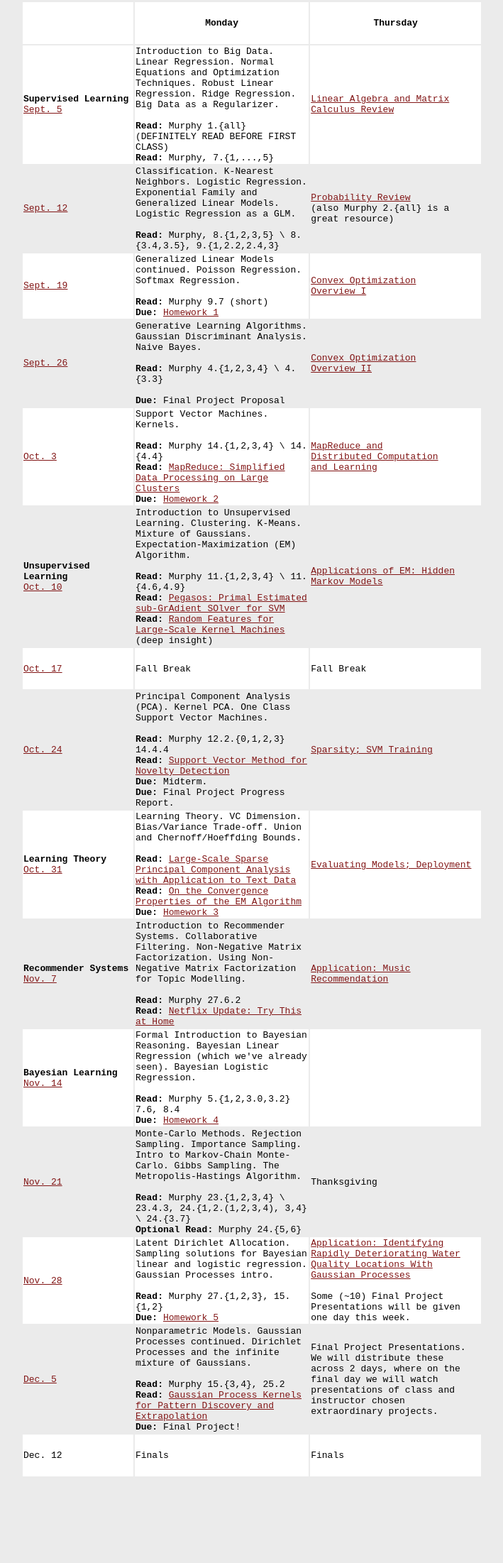
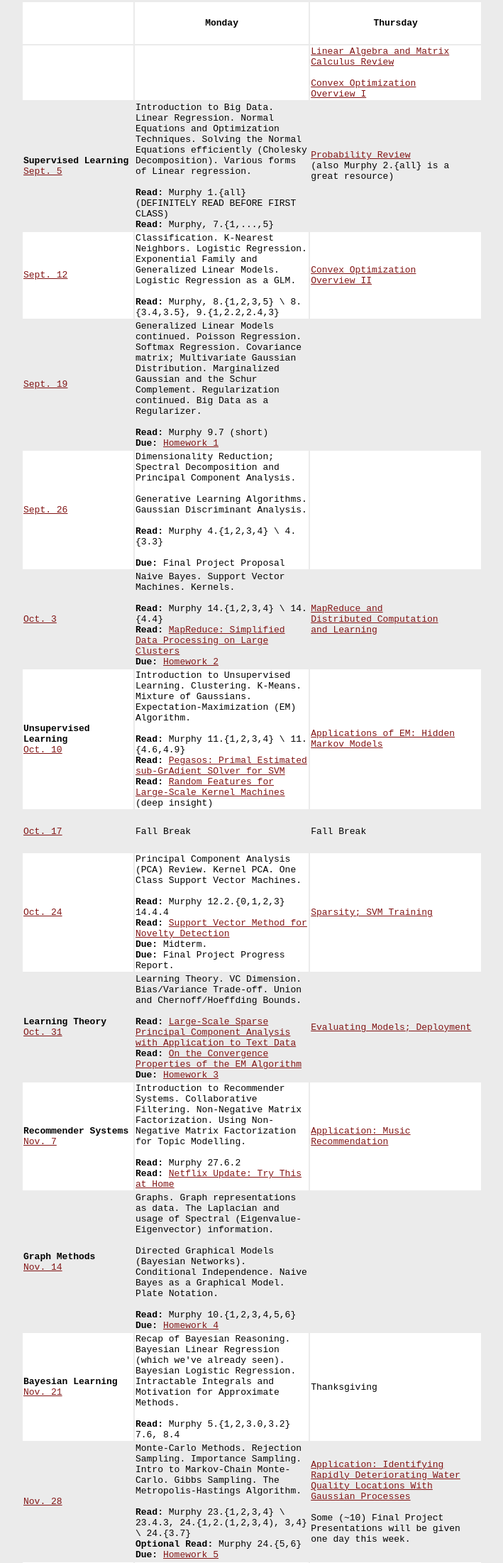
Before and after one commit to math189r/math189r.github.io, a plain HTML site: page index.html in a window 1280 px wide. Shown: the part 200-2402 px from the top of the page at 71% size, without its empty margins (285-994 px from the left). Before the commit the page ends 2308 px from the top, so only its background shows below. Drawn offline with Linux system fonts and the light colour scheme.

Commit message:
update syllabus

```diff
--- a/index.html
+++ b/index.html
@@ -43,20 +43,31 @@
     </thead>
     <tbody>
 
+        <tr>
+            <td></td>
+            <td></td>
+            <td>
+                <a href="materials/section/linear.pdf">Linear Algebra and Matrix Calculus Review</a></br></br>
+                <a href="materials/section/convex.pdf">Convex Optimization</br>Overview I</a>
+            </td>
+        </tr>
+
         <!-- Supervised Learning -->
         <tr>
             <td><b>Supervised Learning</b></br><a href="">Sept. 5</a></td>
             <td>
                 Introduction to Big Data. Linear Regression. Normal
-                Equations and Optimization Techniques.
-                Robust Linear Regression. Ridge Regression.
-                Big Data as a Regularizer. </br></br>
+                Equations and Optimization Techniques. Solving the Normal
+                Equations efficiently (Cholesky Decomposition).
+                Various forms of Linear regression.
+                 </br></br>
 
                 <b>Read:</b> Murphy 1.{all} (DEFINITELY READ BEFORE FIRST CLASS)</br>
                 <b>Read:</b> Murphy, 7.{1,...,5}
             </td>
             <td>
-                <a href="materials/section/linear.pdf">Linear Algebra and Matrix Calculus Review</a>
+                <a href="http://cs229.stanford.edu/section/cs229-prob.pdf">Probability Review</a></br>
+                (also Murphy 2.{all} is a great resource)
             </td>
         </tr>
         <tr>
@@ -70,39 +81,48 @@
                 <b>Read:</b> Murphy, 8.{1,2,3,5} \ 8.{3.4,3.5}, 9.{1,2.2,2.4,3}
             </td>
             <td>
-                <a href="http://cs229.stanford.edu/section/cs229-prob.pdf">Probability Review</a></br>
-                (also Murphy 2.{all} is a great resource)
+                <a href="materials/section/convex.pdf">Convex Optimization</br>Overview II</a>
             </td>
         </tr>
         <tr>
             <td><a href="">Sept. 19</a></td>
             <td>
                 Generalized Linear Models continued.
-                Poisson Regression. Softmax Regression.</br></br>
+                Poisson Regression. Softmax Regression.
+                Covariance matrix; Multivariate Gaussian
+                Distribution. Marginalized Gaussian and the Schur
+                Complement.
+                Regularization continued. Big Data as
+                a Regularizer.
+                </br></br>
 
                 <b>Read:</b> Murphy 9.7 (short)</br>
                 <b>Due:</b> <a href="homework/sept_19.pdf">Homework 1</a></br>
             </td>
             <td>
-                <a href="materials/section/convex.pdf">Convex Optimization</br>Overview I</a>
             </td>
         </tr>
         <tr>
             <td><a href="">Sept. 26</a></td>
             <td>
+                Dimensionality Reduction; Spectral Decomposition and
+                Principal Component Analysis.
+                </br></br>
+
                 Generative Learning Algorithms.
-                Gaussian Discriminant Analysis. Naive Bayes.</br></br>
+                Gaussian Discriminant Analysis.
+                </br></br>
 
                 <b>Read:</b> Murphy 4.{1,2,3,4} \ 4.{3.3}</br></br>
                 <b>Due:</b> Final Project Proposal
             </td>
             <td>
-                <a href="materials/section/convex.pdf">Convex Optimization</br>Overview II</a>
             </td>
         </tr>
         <tr>
             <td><a href="">Oct.  3</a></td>
             <td>
+                Naive Bayes.
                 Support Vector Machines. Kernels.</br></br>
 
                 <b>Read:</b> Murphy 14.{1,2,3,4} \ 14.{4.4}</br>
@@ -138,7 +158,7 @@
         <tr>
             <td><a href="">Oct.  24</a></td>
             <td>
-                Principal Component Analysis (PCA).
+                Principal Component Analysis (PCA) Review.
                 Kernel PCA. One Class Support Vector
                 Machines. </br></br>
 
@@ -184,21 +204,39 @@
             </td>
         </tr>
 
-        <!-- Bayesian Learning -->
+        <!-- Graph Methods -->
         <tr>
-            <td><b>Bayesian Learning</b></br><a href="">Nov.  14</a></td>
+            <td><b>Graph Methods</b></br><a href="">Nov.  14</a></td>
             <td>
-                Formal Introduction to Bayesian Reasoning.
-                Bayesian Linear Regression (which we've already seen).
-                Bayesian Logistic Regression.</br></br>
+                Graphs. Graph representations as data. The Laplacian
+                and usage of Spectral (Eigenvalue-Eigenvector) information.
+                </br></br>
+                Directed Graphical Models (Bayesian Networks). Conditional
+                Independence. Naive Bayes
+                as a Graphical Model. Plate Notation.
+                </br></br>
 
-                <b>Read:</b> Murphy 5.{1,2,3.0,3.2} 7.6, 8.4</br>
+                <b>Read:</b> Murphy 10.{1,2,3,4,5,6}</br>
                 <b>Due:</b> <a href="homework/nov_14.pdf">Homework 4</a>
             </td>
             <td></td>
         </tr>
+
+        <!-- Bayesian Learning -->
         <tr>
-            <td><a href="">Nov.  21</a></td>
+            <td><b>Bayesian Learning</b></br><a href="">Nov.  21</a></td>
+            <td>
+                Recap of Bayesian Reasoning.
+                Bayesian Linear Regression (which we've already seen).
+                Bayesian Logistic Regression. Intractable Integrals and
+                Motivation for Approximate Methods.</br></br>
+
+                <b>Read:</b> Murphy 5.{1,2,3.0,3.2} 7.6, 8.4</br>
+            </td>
+            <td>Thanksgiving</td>
+        </tr>
+        <tr>
+            <td><a href="">Nov.  28</a></td>
             <td>
                 Monte-Carlo Methods. Rejection Sampling.
                 Importance Sampling. Intro to Markov-Chain
@@ -209,18 +247,6 @@
                 <b>Read:</b> Murphy 23.{1,2,3,4} \ 23.4.3,
                                     24.{1,2.(1,2,3,4), 3,4} \ 24.{3.7}</br>
                 <b>Optional Read:</b> Murphy 24.{5,6}
-            </td>
-            <td>Thanksgiving</td>
-        </tr>
-        <tr>
-            <td><a href="">Nov.  28</a></td>
-            <td>
-                Latent Dirichlet Allocation. Sampling solutions
-                for Bayesian linear and logistic regression. Gaussian
-                Processes intro.
-                </br></br>
-
-                <b>Read:</b> Murphy 27.{1,2,3}, 15.{1,2}</br>
                 <b>Due:</b> <a href="homework/nov_28.pdf">Homework 5</a>
             </td>
             </td>
@@ -234,10 +260,12 @@
         <tr>
             <td><a href="">Dec.  5</a></td>
             <td>
-                Nonparametric Models. Gaussian Processes continued.
+                Latent Dirichlet Allocation.
+                Nonparametric Models. K-Nearest-Neighbors as
+                a Nonparametric Model. Gaussian Processes.
                 Dirichlet Processes and the infinite mixture of Gaussians.</br></br>
 
-                <b>Read:</b> Murphy 15.{3,4}, 25.2</br>
+                <b>Read:</b> Murphy 15.{1,2,3,4}, 25.2, 27.{1,2,3}</br>
                 <b>Read:</b> <a href="http://jmlr.org/proceedings/papers/v28/wilson13.pdf">Gaussian Process Kernels for Pattern Discovery and Extrapolation</a></br>
                 <b>Due:</b> Final Project!
             </td>
```
